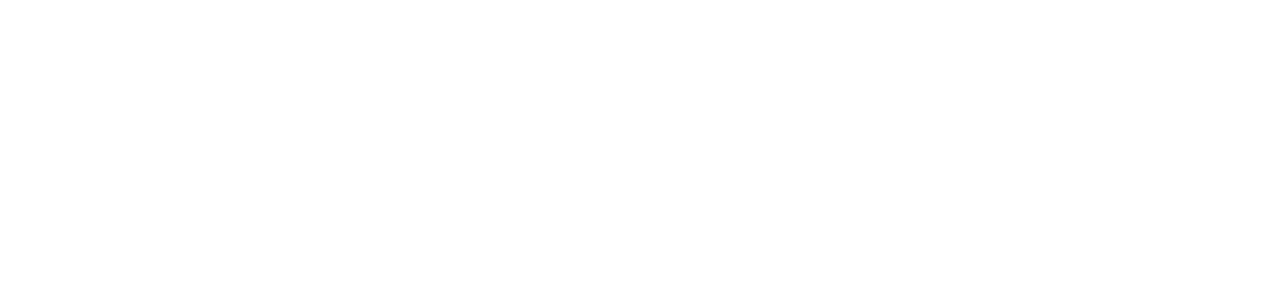
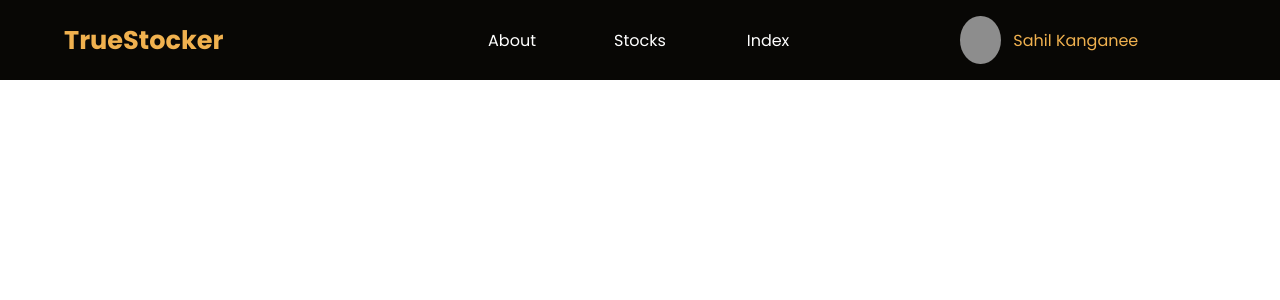
Before and after one commit to siddhesh1051/StockScreener, a React (Create React App) app in the folder client/: page / in a window 1280 px wide. Shown: the top 300 px of the page. Built offline with nearby package versions, Linux system fonts and the light colour scheme.

Commit message:
nav v2 added

```diff
--- a/client/src/App.css
+++ b/client/src/App.css
@@ -36,3 +36,7 @@
     transform: rotate(360deg);
   }
 } */
+@import url('https://fonts.googleapis.com/css2?family=Lato:ital@1&family=Montserrat:ital,wght@0,500;0,800;1,500&family=Poppins:wght@300;400;600;700&display=swap');
+*{
+  font-family: 'Poppins';
+}
--- a/client/src/components/Navbar/Navbar.css
+++ b/client/src/components/Navbar/Navbar.css
@@ -1,4 +1,78 @@
-.outCont{
-    width:100vw;
-    background-color:red;
+.navbar-container{
+    width: 100vw;
+    height: 10vh;
+    display: flex;
+    align-items: center;
+    justify-content: center;
+    background-color: #080705;
+    overflow: hidden;
 }
+.logo-container{
+    height: 10vh;
+    width : 20vw;
+    display: flex;
+    align-items: center;
+    justify-content: space-between;
+    font-size: 2vw;
+    font-weight: 700;
+    color: #f0b14f;
+
+}
+
+.nav-menu{
+    width: 50vw;
+    height: 10vh;
+    display: flex;
+    justify-content: center;
+    align-items: center;
+    font-size: 1.25vw;
+    font-weight: 500;
+    color: #fff;
+}
+
+.nav-menu-item{
+    width: 10vw;
+    height: 10vh;
+    display: flex;
+    justify-content: center;
+    align-items: center;
+    cursor: pointer;
+    transition: 0.2s;
+}
+
+.nav-menu-item:hover{
+    color: #f0b14f;
+    border-bottom: 15px #f0b14f solid;
+    z-index: 10;
+    background-color: hsla(40, 23%, 8%);
+}
+.login-menu{
+    width: 20vw;
+    height: 10vh;
+    display: flex;
+    justify-content: center;
+    align-items: center;
+}
+
+.login-prof-pic{
+    width: 6vh;
+    height: 6vh;
+    border-radius: 50%;
+    display: flex;
+    justify-content: center;
+    align-items: center;
+    background-color: rgb(141, 141, 141);
+    cursor: pointer;
+}
+
+.login-prof-name{
+    width: 30vh;
+    height: 10vh;
+    display: flex;
+    justify-content: flex-start;
+    align-items: center;
+    font-size: 1.25vw;
+    font-weight: 500;
+    margin-left: 1vw;
+    color: #f0b14f;
+}
--- a/client/src/components/Navbar/Navbar.js
+++ b/client/src/components/Navbar/Navbar.js
@@ -4,10 +4,20 @@
 const Navbar = () => {
   return (
     <>
-
-    <div className="outCont">
-
-    </div>
+      <div className="navbar-container">
+            <div className="logo-container">
+                TrueStocker
+            </div>
+            <div className="nav-menu">
+                <div className="nav-menu-item">About</div>
+                <div className="nav-menu-item">Stocks</div>
+                <div className="nav-menu-item">Index</div>
+            </div>
+            <div className="login-menu">
+                <div className="login-prof-pic"></div>
+                <div className="login-prof-name">Sahil Kanganee</div>
+            </div>
+        </div>
 
 
     </>
```
Also changed, not shown: client/src/components/Navbar/index.html (added, +27 -0 lines).
